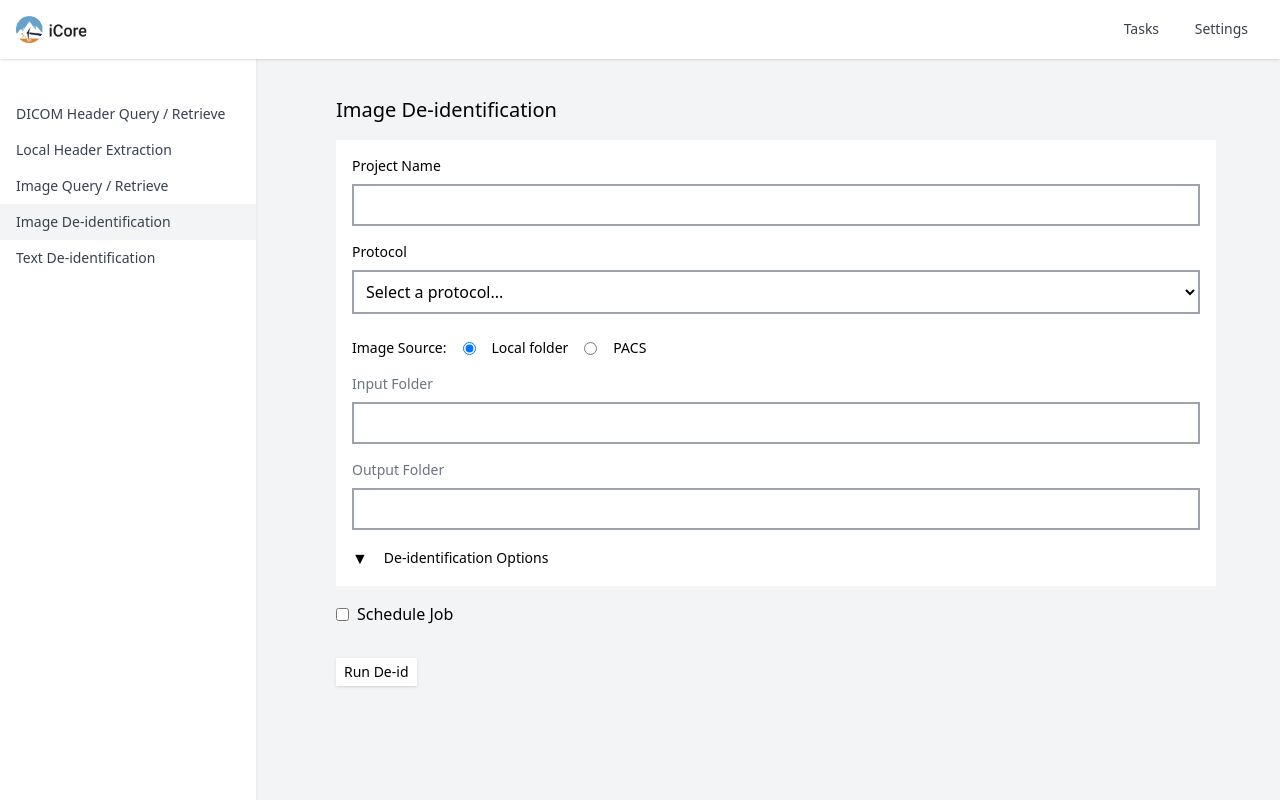
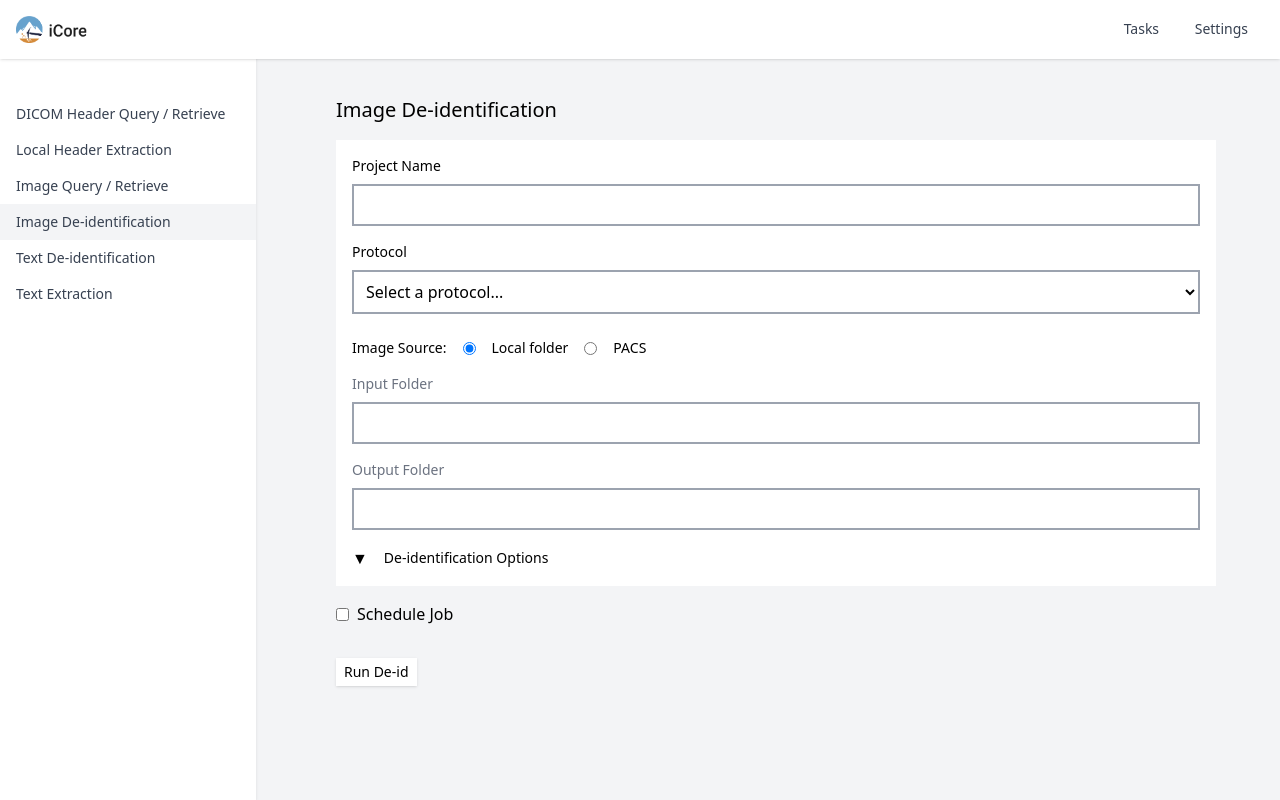
Before and after one commit to stjude/icore-image, a Django app: page /imagedeid/ in a window 1280 px wide. Run offline with Django 4.2, Linux system fonts and the light colour scheme; some libraries are stand-ins or nearby versions.

Commit message:
Modify the base html template to include an option for text extration

```diff
--- a/deid/templates/base.html
+++ b/deid/templates/base.html
@@ -27,6 +27,7 @@
             <a href="/imagequery" class="block px-4 py-2 hover:bg-gray-100 {% if request.path == '/imagequery/' %}bg-gray-100{% endif %}">Image Query / Retrieve</a>
             <a href="/imagedeid" class="block px-4 py-2 hover:bg-gray-100 {% if request.path == '/imagedeid/' %}bg-gray-100{% endif %}">Image De-identification</a>
             <a href="/textdeid" class="block px-4 py-2 hover:bg-gray-100 {% if request.path == '/textdeid/' %}bg-gray-100{% endif %}">Text De-identification</a>
+            <a href="/textextract" class="block px-4 py-2 hover:bg-gray-100 {% if request.path == '/textextract/' %}bg-gray-100{% endif %}">Text Extraction</a>
         </section>
         <section class="w-full h-screen pt-24 pl-64">
             <div class="max-w-4xl mx-auto mb-10">
```
